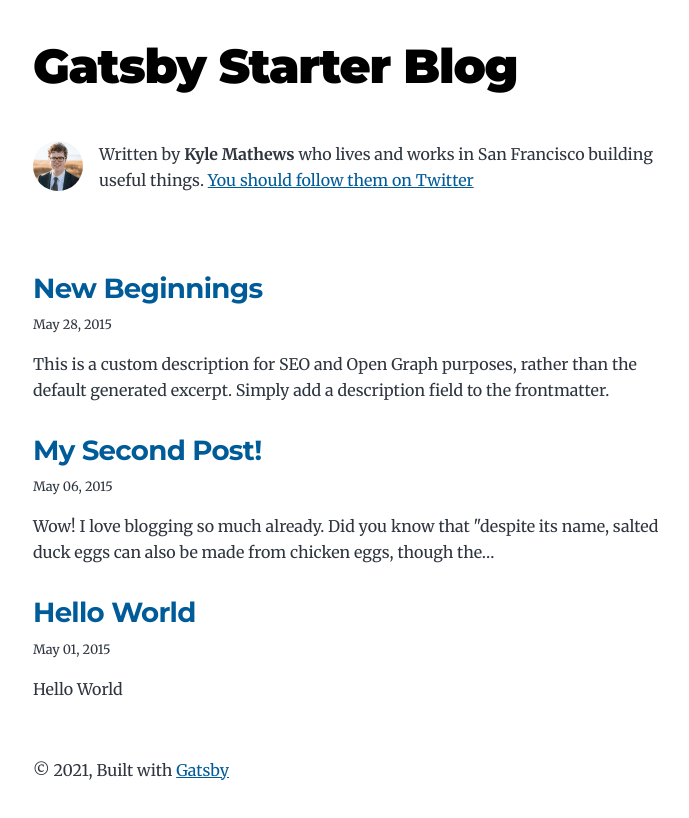
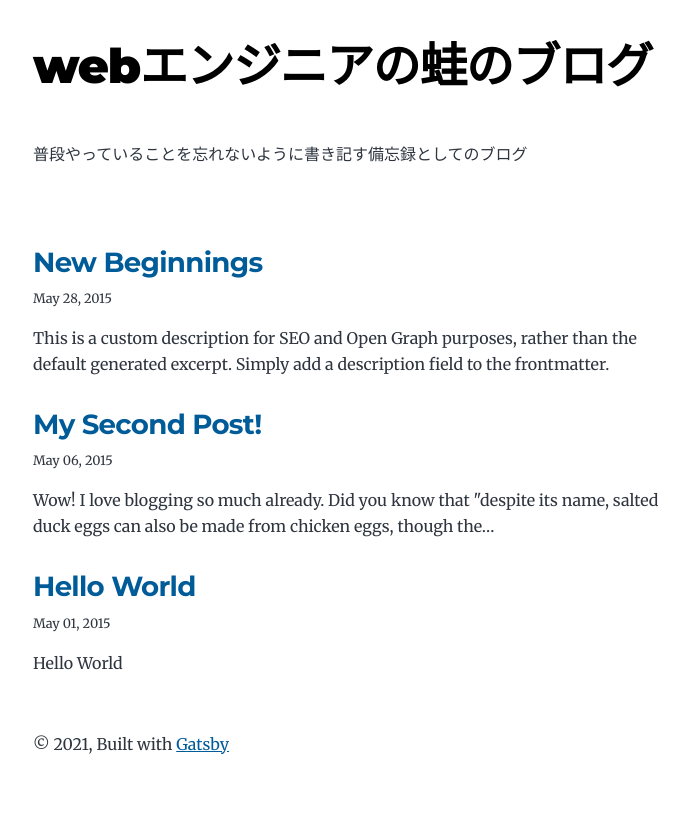
Before and after one commit to kkenya/blog, a Gatsby site in the folder site/: page / in a window 1280 px wide. Shown: the whole page, without its empty margins (291-980 px from the left). Built offline with nearby package versions, Linux system fonts and the light colour scheme; Gatsby itself is replaced by a stand-in of ours.

Commit message:
fix default settings

```diff
--- a/site/gatsby-config.js
+++ b/site/gatsby-config.js
@@ -1,15 +1,8 @@
 module.exports = {
   siteMetadata: {
-    title: `Gatsby Starter Blog`,
-    author: {
-      name: `Kyle Mathews`,
-      summary: `who lives and works in San Francisco building useful things.`,
-    },
-    description: `A starter blog demonstrating what Gatsby can do.`,
-    siteUrl: `https://gatsbystarterblogsource.gatsbyjs.io/`,
-    social: {
-      twitter: `kylemathews`,
-    },
+    title: `webエンジニアの蛙のブログ`,
+    description: `webエンジニアの蛙のブログ`,
+    siteUrl: `https://blog.gekishiman.work`,
   },
   plugins: [
     `gatsby-plugin-image`,
--- a/site/gatsby-node.js
+++ b/site/gatsby-node.js
@@ -83,18 +83,7 @@ exports.createSchemaCustomization = ({ actions }) => {
   // blog posts are stored inside "content/blog" instead of returning an error
   createTypes(`
     type SiteSiteMetadata {
-      author: Author
       siteUrl: String
-      social: Social
-    }
-
-    type Author {
-      name: String
-      summary: String
-    }
-
-    type Social {
-      twitter: String
     }
 
     type MarkdownRemark implements Node {
--- a/site/package.json
+++ b/site/package.json
@@ -1,9 +1,9 @@
 {
-  "name": "gatsby-starter-blog",
+  "name": "blog",
   "private": true,
   "description": "A starter for a blog powered by Gatsby and Markdown",
   "version": "0.1.0",
-  "author": "Kyle Mathews <mathews.kyle@gmail.com>",
+  "author": "kkenya <3982ne@gmail.com>",
   "bugs": {
     "url": "https://github.com/gatsbyjs/gatsby/issues"
   },
--- a/site/src/components/bio.js
+++ b/site/src/components/bio.js
@@ -7,50 +7,25 @@
 
 import * as React from "react"
 import { useStaticQuery, graphql } from "gatsby"
-import { StaticImage } from "gatsby-plugin-image"
 
 const Bio = () => {
   const data = useStaticQuery(graphql`
     query BioQuery {
       site {
         siteMetadata {
-          author {
-            name
-            summary
-          }
-          social {
-            twitter
-          }
+          title
+          description
+          siteUrl
         }
       }
     }
   `)
 
   // Set these values by editing "siteMetadata" in gatsby-config.js
-  const author = data.site.siteMetadata?.author
-  const social = data.site.siteMetadata?.social
 
   return (
     <div className="bio">
-      <StaticImage
-        className="bio-avatar"
-        layout="fixed"
-        formats={["AUTO", "WEBP", "AVIF"]}
-        src="../images/profile-pic.png"
-        width={50}
-        height={50}
-        quality={95}
-        alt="Profile picture"
-      />
-      {author?.name && (
-        <p>
-          Written by <strong>{author.name}</strong> {author?.summary || null}
-          {` `}
-          <a href={`https://twitter.com/${social?.twitter || ``}`}>
-            You should follow them on Twitter
-          </a>
-        </p>
-      )}
+      <p>普段やっていることを忘れないように書き記す備忘録としてのブログ</p>
     </div>
   )
 }
--- a/site/src/components/seo.js
+++ b/site/src/components/seo.js
@@ -18,9 +18,6 @@ const Seo = ({ description, lang, meta, title }) => {
           siteMetadata {
             title
             description
-            social {
-              twitter
-            }
           }
         }
       }
```
